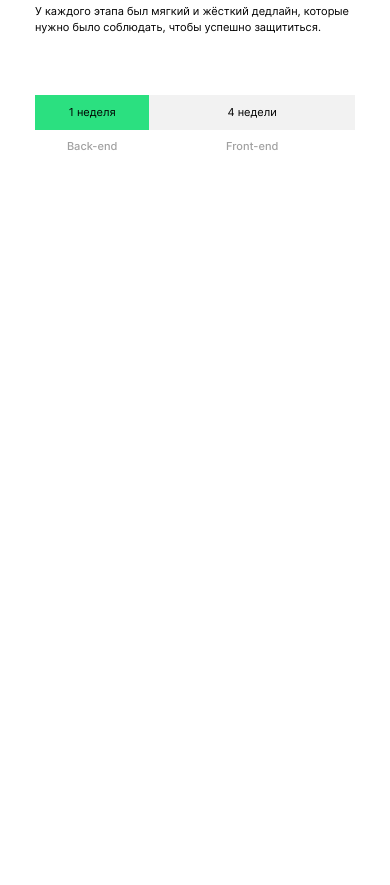
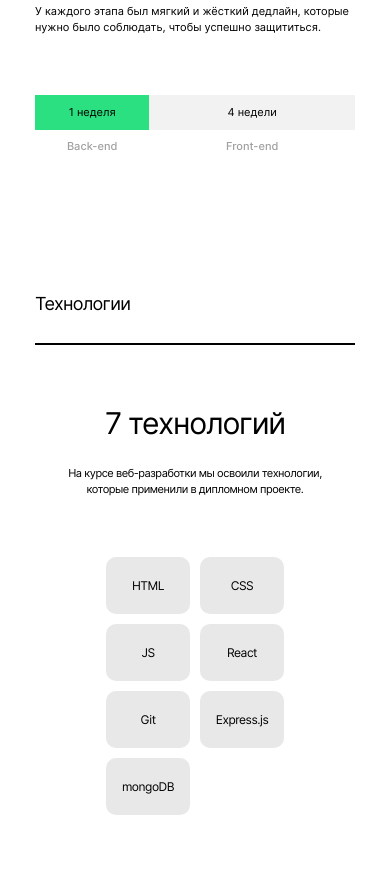
Before and after one commit to effectorea/movies-explorer-frontend, a React app: page / in a window 390 px wide. Shown: the part 1067-1952 px from the top of the page. Before the commit the page ends 1400 px from the top, so only its background shows below. Built offline with nearby package versions, Linux system fonts and the light colour scheme.

Commit message:
added techs section

```diff
--- a/src/components/AboutProject/AboutProject.css
+++ b/src/components/AboutProject/AboutProject.css
@@ -118,7 +118,7 @@
 .about__timing {
   list-style-type: none;
   padding: 0;
-  margin: 0 auto 110px;
+  margin: 0 auto;
   display: grid;
   grid-template-columns: calc(100% / 5) calc(100% - 100% / 5);
 }
--- a/src/components/Main/Main.js
+++ b/src/components/Main/Main.js
@@ -1,12 +1,14 @@
 import React from 'react';
 import Promo from '../Promo/Promo';
 import AboutProject from '../AboutProject/AboutProject';
+import Techs from '../Techs/Techs';
 
 function Main() {
   return (
     <main className='main'>
       <Promo />
       <AboutProject />
+      <Techs />
     </main>
   );
 }
--- a/src/components/NavTab/NavTab.js
+++ b/src/components/NavTab/NavTab.js
@@ -1,5 +1,4 @@
 import React from 'react';
-import { Link } from 'react-router-dom';
 import './NavTab.css';
 
 function NavTab() {
@@ -8,12 +7,12 @@ function NavTab() {
             <a href='#aboutProject' className='promo__navtab-list_item'>
               О&#160;проекте
             </a>
-            <Link to='#' className='promo__navtab-list_item'>
+            <a href='#techs' className='promo__navtab-list_item'>
               Технологии
-            </Link>
-            <Link to='#' className='promo__navtab-list_item'>
+            </a>
+            <a href='#techs' className='promo__navtab-list_item'>
               Студент
-            </Link>
+            </a>
           </ul>
     )
 }
--- /dev/null
+++ b/src/components/Techs/Techs.css
@@ -0,0 +1,149 @@
+.techs {
+  max-width: 1280px;
+  padding: 100px 70px;
+  margin: 0 auto;
+  background: #f5f5f5;
+  display: flex;
+  flex-direction: column;
+  align-items: center;
+}
+
+@media screen and (max-width: 980px) {
+  .techs {
+    max-width: 768px;
+    padding: 90px 60px;
+  }
+}
+
+@media screen and (max-width: 490px) {
+  .techs {
+    max-width: 320px;
+    padding: 70px 18px;
+    background: #ffffff;
+  }
+}
+
+.techs__title {
+  width: 100%;
+  margin: 0;
+  font-style: normal;
+  font-weight: 400;
+  font-size: 18px;
+  line-height: 22px;
+  letter-spacing: -0.04em;
+  color: #000000;
+  align-self: flex-start;
+}
+
+.techs__title::after {
+  display: block;
+  content: '';
+  box-sizing: border-box;
+  background: #000000;
+  border: 1px solid #000000;
+  margin: 23px auto 90px;
+}
+
+@media screen and (max-width: 490px) {
+  .techs__title::after {
+    margin: 28px auto 60px;
+  }
+}
+
+.techs__subtitle {
+  margin: 0;
+  font-style: normal;
+  font-weight: 400;
+  font-size: 50px;
+  line-height: 58px;
+  letter-spacing: -0.04em;
+  margin-bottom: 26px;
+}
+
+@media screen and (max-width: 980px) {
+  .techs__subtitle {
+    margin-bottom: 22px;
+  }
+}
+
+@media screen and (max-width: 490px) {
+  .techs__subtitle {
+    font-size: 30px;
+    line-height: 36px;
+    margin-bottom: 24px;
+  }
+}
+
+.techs__description {
+  max-width: 460px;
+  margin: 0 0 100px;
+  text-align: center;
+  font-style: normal;
+  font-weight: 400;
+  font-size: 14px;
+  line-height: 20px;
+  letter-spacing: -0.04em;
+}
+
+@media screen and (max-width: 980px) {
+  .techs__description {
+    font-size: 12px;
+    line-height: 18px;
+    margin: 0 0 83px;
+  }
+}
+
+@media screen and (max-width: 490px) {
+  .techs__description {
+    max-width: 292px;
+    font-size: 11px;
+    line-height: 16px;
+    margin: 0 0 60px;
+  }
+}
+
+.techs__list {
+  list-style-type: none;
+  display: flex;
+  margin: 0;
+  padding: 0;
+  gap: 10px;
+  flex-wrap: wrap;
+}
+
+@media screen and (max-width: 490px) {
+    .techs__list {
+        max-width: 178px;
+    }
+  }
+
+.techs__list-element {
+  width: 90px;
+  height: 17px;
+  background: #e8e8e8;
+  border-radius: 10px;
+  font-style: normal;
+  font-weight: 400;
+  font-size: 14px;
+  line-height: 17px;
+  text-align: center;
+  letter-spacing: -0.04em;
+  transition: ease-in-out 0.4s;
+  cursor: pointer;
+  padding: 21px 0 22px;
+}
+
+.techs__list-element:hover {
+  transform: scale(1.1);
+  background: #2be080;
+}
+
+@media screen and (max-width: 980px) {
+    .techs__list-element {
+        width: 84px;
+        height: 15px;
+        font-size: 12px;
+line-height: 15px;
+padding: 21px 0 21px;
+    }
+  }
--- /dev/null
+++ b/src/components/Techs/Techs.js
@@ -0,0 +1,26 @@
+import React from 'react';
+import './Techs.css';
+
+function Techs() {
+  return (
+    <section className='techs' id='techs'>
+      <h2 className='techs__title'>Технологии</h2>
+      <h3 className='techs__subtitle'> 7 технологий</h3>
+      <p className='techs__description'>
+        На курсе веб-разработки мы освоили технологии, которые применили в
+        дипломном проекте.
+      </p>
+      <ul className='techs__list'>
+        <li className='techs__list-element'>HTML</li>
+        <li className='techs__list-element'>CSS</li>
+        <li className='techs__list-element'>JS</li>
+        <li className='techs__list-element'>React</li>
+        <li className='techs__list-element'>Git</li>
+        <li className='techs__list-element'>Express.js</li>
+        <li className='techs__list-element'>mongoDB</li>
+      </ul>
+    </section>
+  );
+}
+
+export default Techs;
```
